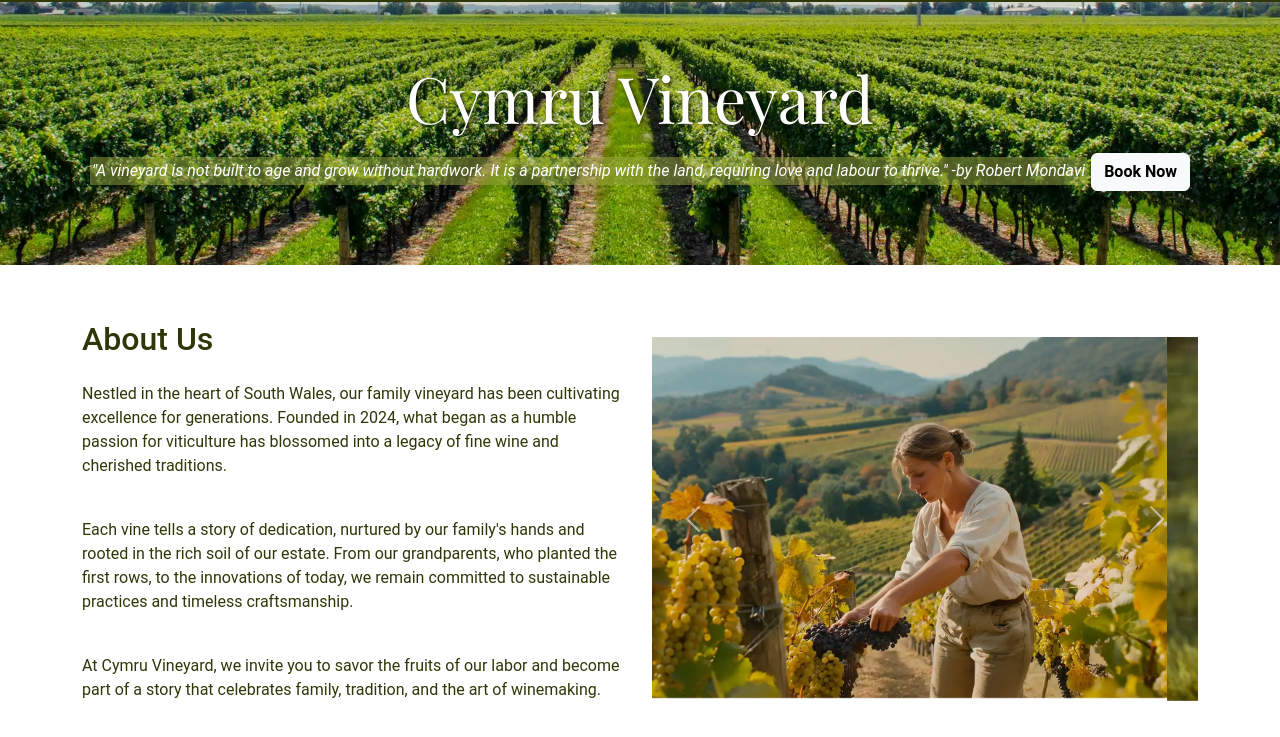
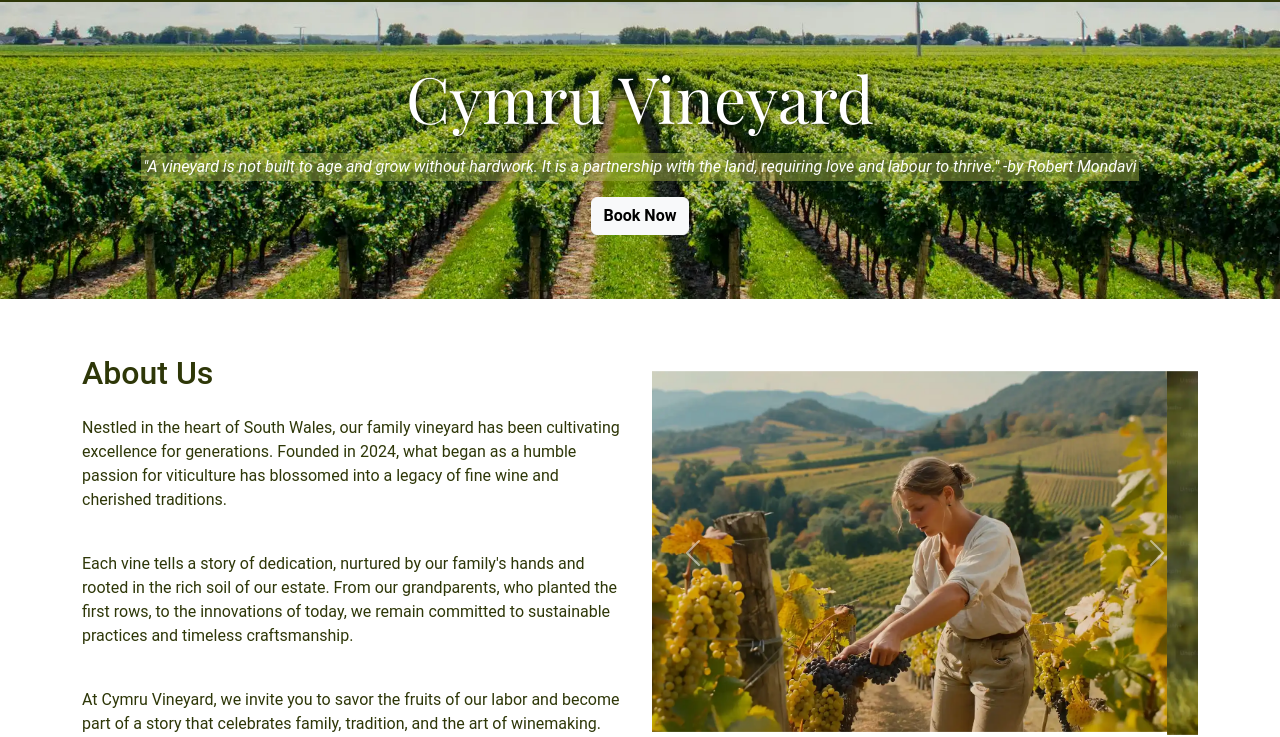
Before and after one commit to jessi25924/CymruVineyardProject1, a plain HTML site: page index.html in a window 1280 px wide. Shown: the part 74-811 px from the top of the page. Drawn offline with nearby package versions, Linux system fonts and the light colour scheme; a web font is replaced by a local one.

Commit message:
Fixed the bug in the header section that involved the book now button,  edited the index.html

```diff
--- a/index.html
+++ b/index.html
@@ -67,6 +67,8 @@
         <h1 class="display-3 mb-3">Cymru Vineyard</h1>
         <p><em>"A vineyard is not built to age and grow without hardwork. It is a partnership with the land, requiring
             love and labour to thrive." -by Robert Mondavi</em></p>
+      </div>
+      <div class="col-12 text-center">
         <a class="btn btn-light" href="book-now.html" role="button"><strong>Book Now</strong></a>
       </div>
     </section>
```
